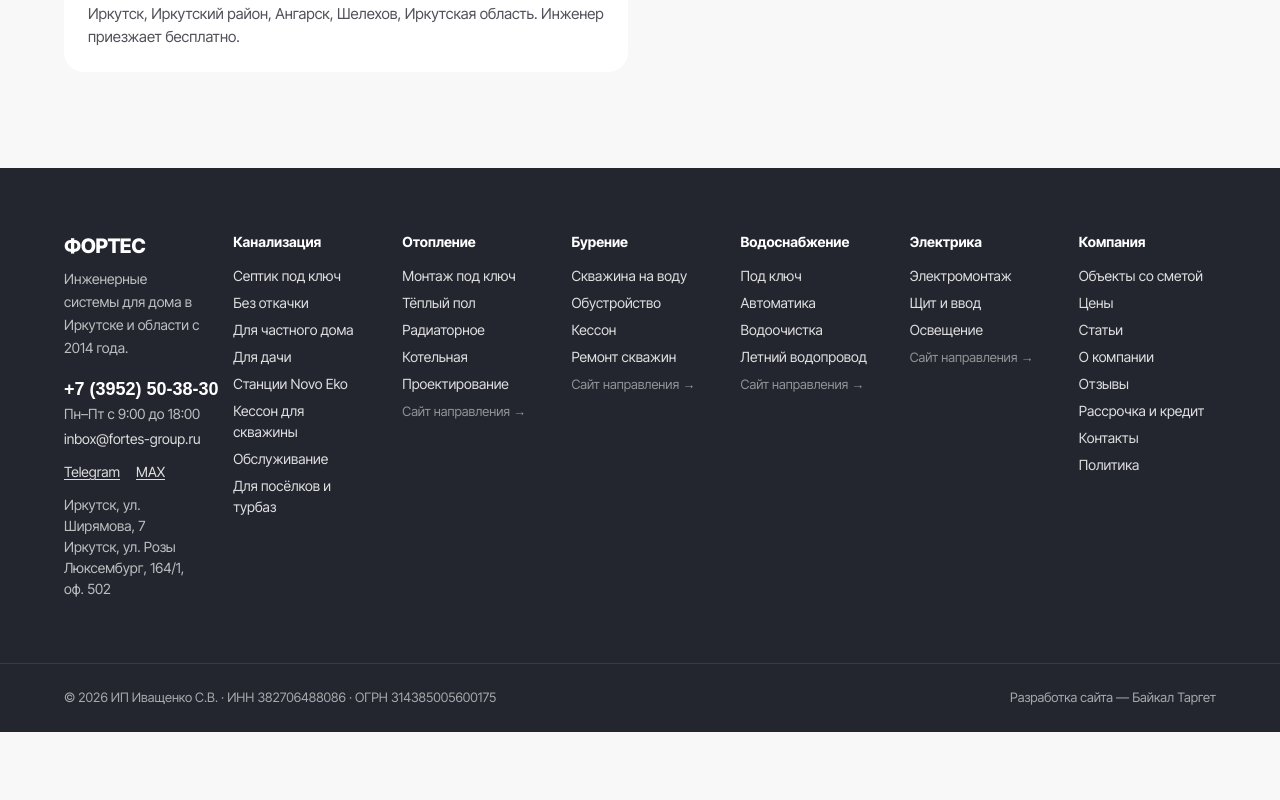
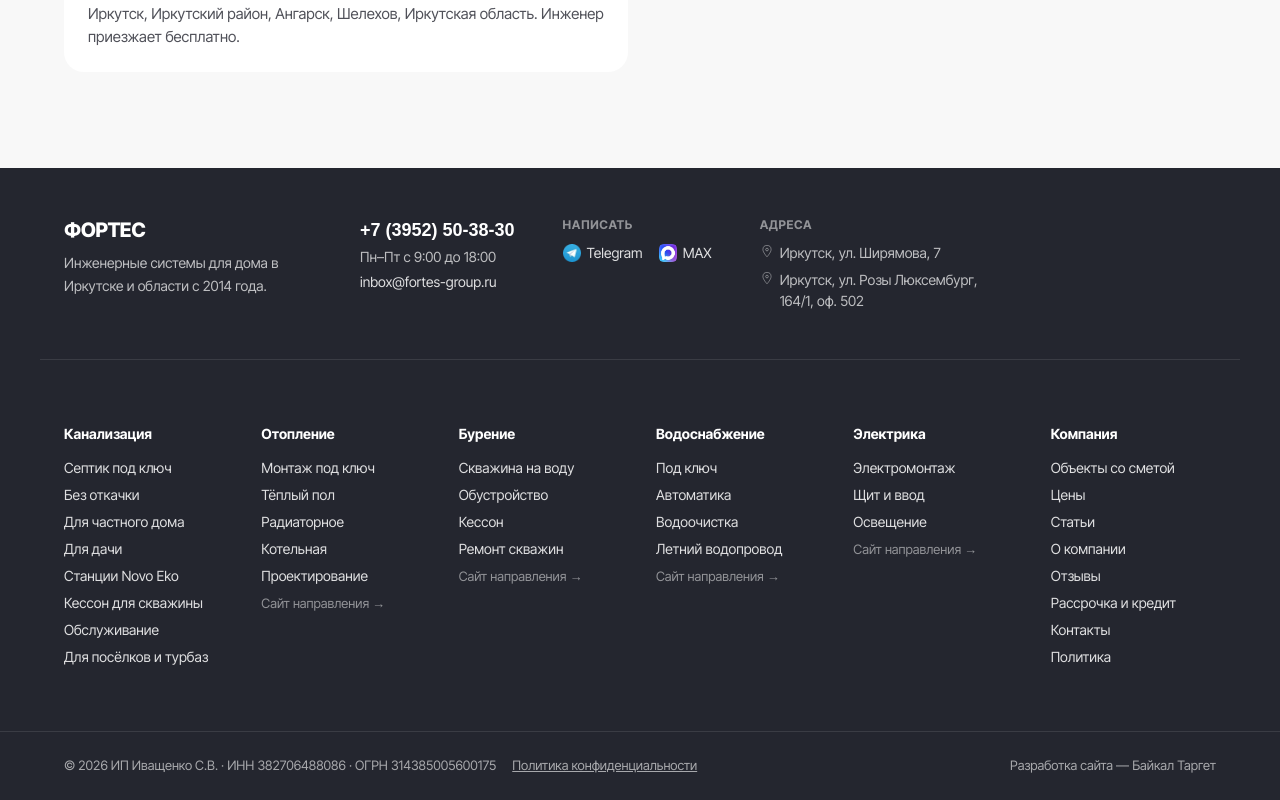
Before and after one commit to baikaltarget/fortes-los, a Next.js app: page /kontakty in a window 1280 px wide. Shown: the part 1183-1983 px from the top of the page. Before the commit the page ends 1915 px from the top, so only its background shows below. Built offline with nearby package versions, Linux system fonts and the light colour scheme; no server answers; a web font is replaced by a local one.

Commit message:
Add files via upload

```diff
--- a/app/kontakty/page.tsx
+++ b/app/kontakty/page.tsx
@@ -28,8 +28,12 @@ export default function Page() {
           <div className="card p-6">
             <div className="font-bold text-ink mb-3">Написать</div>
             <div className="flex flex-wrap gap-2">
-              <a href={company.telegramUrl} target="_blank" rel="noopener" className="btn-outline h-10 px-4">Telegram</a>
-              <a href={company.maxUrl} target="_blank" rel="noopener" className="btn-outline h-10 px-4">MAX</a>
+              <a href={company.telegramUrl} target="_blank" rel="noopener" className="btn-outline h-10 px-4">
+                <img src="/img/icons/telegram.webp" width={16} height={16} alt="" className="rounded-[3px]" />Telegram
+              </a>
+              <a href={company.maxUrl} target="_blank" rel="noopener" className="btn-outline h-10 px-4">
+                <img src="/img/icons/max.webp" width={16} height={16} alt="" className="rounded-[3px]" />MAX
+              </a>
               <a href={company.yandexMapsUrl} target="_blank" rel="noopener" className="btn-outline h-10 px-4">Отзывы на Я.Картах</a>
             </div>
           </div>
--- a/components/Footer.tsx
+++ b/components/Footer.tsx
@@ -1,22 +1,57 @@
 import Link from "next/link";
 import { company, sections, companyLinks } from "@/lib/content";
+
+function PinIcon({ className = "" }: { className?: string }) {
+  return (
+    <svg viewBox="0 0 24 24" fill="none" className={className} aria-hidden="true">
+      <path d="M12 22s7-7.58 7-12.5A7 7 0 0 0 5 9.5C5 14.42 12 22 12 22Z" stroke="currentColor" strokeWidth="1.6" strokeLinejoin="round" />
+      <circle cx="12" cy="9.5" r="2.3" stroke="currentColor" strokeWidth="1.6" />
+    </svg>
+  );
+}
 
 export default function Footer() {
   return (
     <footer className="mt-16 md:mt-24 bg-ink text-white/85 pb-24 md:pb-0">
-      <div className="container-site py-12 md:py-16 grid gap-8 sm:grid-cols-2 lg:grid-cols-3 xl:grid-cols-7 text-[14px]">
-        <div className="sm:col-span-2 lg:col-span-3 xl:col-span-1">
+      {/* Верхний блок: бренд + контакты одной строкой на desktop, чтобы не тесниться в общей колоночной сетке */}
+      <div className="container-site py-10 md:py-12 border-b border-white/10 flex flex-col lg:flex-row lg:items-start gap-8 lg:gap-14">
+        <div className="lg:max-w-[240px] shrink-0">
           <div className="text-white text-xl font-extrabold tracking-tight">ФОРТЕС</div>
-          <p className="mt-2 text-white/70 leading-relaxed">Инженерные системы для дома в Иркутске и области с {company.foundedYear} года.</p>
-          <a href={`tel:${company.phoneRaw}`} className="block mt-4 text-white text-lg font-bold whitespace-nowrap">{company.phone}</a>
-          <div className="text-white/70">{company.hours}</div>
-          <a href={`mailto:${company.email}`} className="block mt-1 text-white/85 hover:text-white">{company.email}</a>
-          <div className="mt-3 flex flex-wrap gap-x-4 gap-y-1">
-            <a href={company.telegramUrl} target="_blank" rel="noopener" className="text-white/85 hover:text-white underline underline-offset-2">Telegram</a>
-            <a href={company.maxUrl} target="_blank" rel="noopener" className="text-white/85 hover:text-white underline underline-offset-2">MAX</a>
+          <p className="mt-2 text-white/70 leading-relaxed text-[14px]">Инженерные системы для дома в Иркутске и области с {company.foundedYear} года.</p>
+        </div>
+        <div className="flex flex-wrap gap-x-12 gap-y-6 text-[14px]">
+          <div>
+            <a href={`tel:${company.phoneRaw}`} className="block text-white text-lg font-bold whitespace-nowrap">{company.phone}</a>
+            <div className="text-white/70 mt-0.5">{company.hours}</div>
+            <a href={`mailto:${company.email}`} className="block mt-1 text-white/85 hover:text-white">{company.email}</a>
           </div>
-          <div className="mt-3 text-white/70">{company.addresses.map((a) => <div key={a.street}>{a.city}, {a.street}</div>)}</div>
+          <div>
+            <div className="text-white/50 text-[12px] font-bold uppercase tracking-wider mb-2">Написать</div>
+            <div className="flex items-center gap-4">
+              <a href={company.telegramUrl} target="_blank" rel="noopener" className="flex items-center gap-1.5 text-white/85 hover:text-white">
+                <img src="/img/icons/telegram.webp" width={18} height={18} alt="" className="rounded-[4px]" />Telegram
+              </a>
+              <a href={company.maxUrl} target="_blank" rel="noopener" className="flex items-center gap-1.5 text-white/85 hover:text-white">
+                <img src="/img/icons/max.webp" width={18} height={18} alt="" className="rounded-[4px]" />MAX
+              </a>
+            </div>
+          </div>
+          <div>
+            <div className="text-white/50 text-[12px] font-bold uppercase tracking-wider mb-2">Адреса</div>
+            <div className="space-y-1.5">
+              {company.addresses.map((a) => (
+                <div key={a.street} className="flex items-start gap-1.5 text-white/70 max-w-[240px]">
+                  <PinIcon className="mt-0.5 shrink-0 w-3.5 h-3.5 text-white/40" />
+                  <span>{a.city}, {a.street}</span>
+                </div>
+              ))}
+            </div>
+          </div>
         </div>
+      </div>
+
+      {/* Навигация по направлениям — 5 разделов + «Компания» = 6 колонок, без брендовой колонки (она вынесена выше) */}
+      <div className="container-site py-12 md:py-16 grid gap-8 sm:grid-cols-2 lg:grid-cols-3 xl:grid-cols-6 text-[14px]">
         {sections.map((s) => (
           <div key={s.slug}>
             <Link href={`/${s.slug}/`} className="block text-white font-bold mb-3 hover:underline">{s.name}</Link>
@@ -29,14 +64,16 @@ export default function Footer() {
           <ul className="space-y-1.5">{companyLinks.map(([t, h]) => <li key={h}><Link href={h} className="hover:text-white">{t}</Link></li>)}</ul>
         </div>
       </div>
+
       <div className="border-t border-white/10">
         <div className="container-site py-6 text-[13px] text-white/60 flex flex-col md:flex-row gap-3 md:items-center md:justify-between">
-          <div>© {new Date().getFullYear()} {company.legalName} · ИНН {company.inn} · ОГРН {company.ogrn}</div>
-          <div className="flex flex-col md:flex-row gap-3 md:items-center md:gap-6">
-            <a href="https://baikal-target.ru/" target="_blank" rel="noopener" className="hover:text-white/90">
-              Разработка сайта — Байкал Таргет
-            </a>
+          <div className="flex flex-col sm:flex-row sm:items-center gap-1.5 sm:gap-4">
+            <span>© {new Date().getFullYear()} {company.legalName} · ИНН {company.inn} · ОГРН {company.ogrn}</span>
+            <Link href="/politika/" className="underline hover:text-white/90 whitespace-nowrap">Политика конфиденциальности</Link>
           </div>
+          <a href="https://baikal-target.ru/" target="_blank" rel="noopener" className="hover:text-white/90 whitespace-nowrap">
+            Разработка сайта — Байкал Таргет
+          </a>
         </div>
       </div>
     </footer>
--- a/components/LeadForm.tsx
+++ b/components/LeadForm.tsx
@@ -104,8 +104,12 @@ export default function LeadForm({ source = "site", compact = false, presetMessa
         <button type="button" onClick={submit} disabled={status === "sending" || !phoneReady || !agree} className="btn-primary disabled:opacity-50 disabled:cursor-not-allowed">
           {status === "sending" ? "Отправляем…" : "Получить расчёт"}
         </button>
-        <a href={company.telegramUrl} target="_blank" rel="noopener" className="btn-outline">Telegram</a>
-        <a href={company.maxUrl} target="_blank" rel="noopener" className="btn-outline">MAX</a>
+        <a href={company.telegramUrl} target="_blank" rel="noopener" className="btn-outline">
+          <img src="/img/icons/telegram.webp" width={18} height={18} alt="" className="rounded-[4px]" />Telegram
+        </a>
+        <a href={company.maxUrl} target="_blank" rel="noopener" className="btn-outline">
+          <img src="/img/icons/max.webp" width={18} height={18} alt="" className="rounded-[4px]" />MAX
+        </a>
       </div>
       {status === "fallback" && (
         <p className="mt-3 text-[14px] text-ink/80" role="status">Отправка заявок через сайт ещё не настроена. Позвоните {company.phone} или напишите в Telegram/MAX выше.</p>
```
Also changed, not shown: public/img/icons/max.webp (added), public/img/icons/telegram.webp (added).
